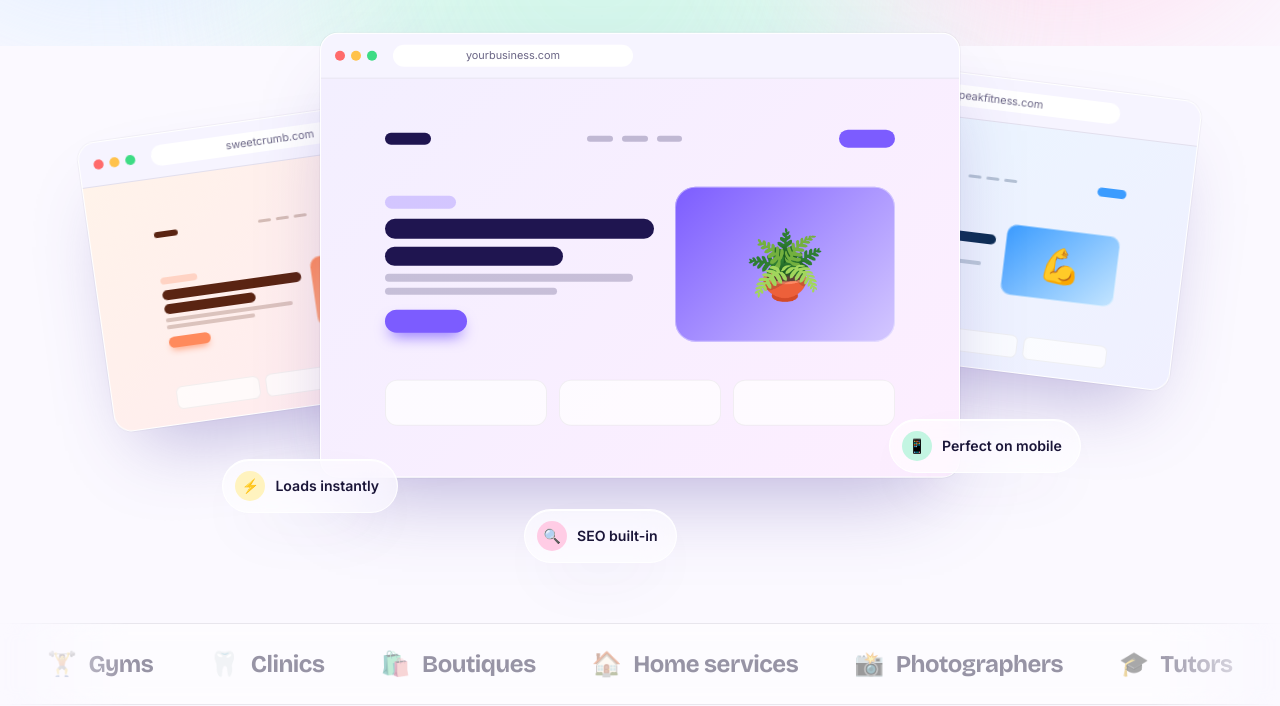
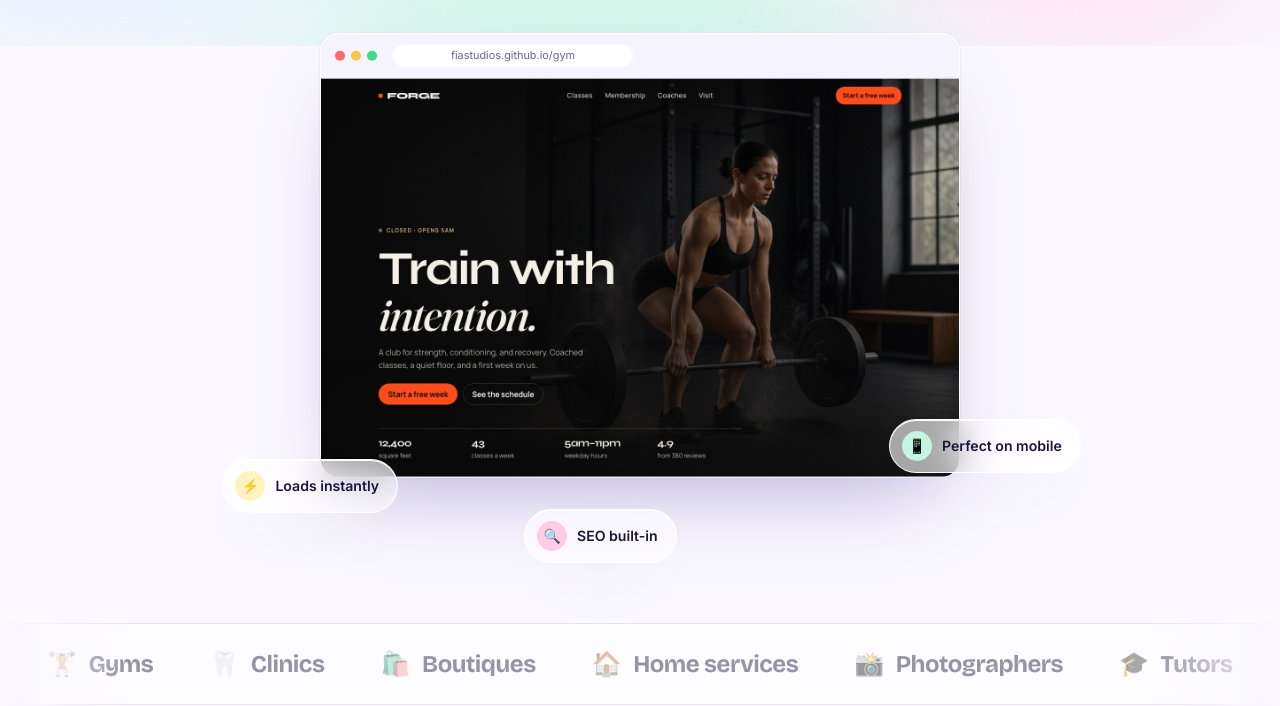
Before and after one commit to fiastudios/fiastudios.github.io, a plain HTML site: page index.html in a window 1280 px wide. Shown: the part 754-1460 px from the top of the page. Drawn offline with nearby package versions, Linux system fonts and the light colour scheme.

Commit message:
Replace placeholder portfolio with the live FORGE gym site.
Co-authored-by: Cursor <cursoragent@cursor.com>

```diff
--- a/index.html
+++ b/index.html
@@ -29,9 +29,7 @@
     <div class="hero-note"><span>Mobile-friendly</span><span>Lightning fast</span><span>You own everything</span></div>
 
     <div class="stage">
-      <div class="px left" data-depth="34"><div class="fl" data-mock="peach|🍰" data-url="sweetcrumb.com"></div></div>
-      <div class="px right" data-depth="40"><div class="fl" data-mock="sky|💪" data-url="peakfitness.com"></div></div>
-      <div class="px main" data-depth="14"><div class="fl" data-mock="lav|🪴" data-url="yourbusiness.com"></div></div>
+      <div class="px main" data-depth="14"><a class="fl" href="https://fiastudios.github.io/gym/" target="_blank" rel="noopener"><div class="browser"><div class="browser-bar"><i></i><i></i><i></i><u>fiastudios.github.io/gym</u></div><img class="shot" src="images/forge.jpg" alt="FORGE athletic club website"></div></a></div>
       <div class="chip glass c1"><em>⚡</em>Loads instantly</div>
       <div class="chip glass c2"><em>📱</em>Perfect on mobile</div>
       <div class="chip glass c3"><em>🔍</em>SEO built-in</div>
--- a/script.js
+++ b/script.js
@@ -10,12 +10,7 @@ const SITE = {
 // Portfolio projects. theme: mint | peach | lav | sky | pink | butter
 // To use a real screenshot, add  image: 'images/my-project.jpg'  (and  url: 'https://...' to link a live demo,  host: 'shown-in-address-bar')
 const PROJECTS = [
-  { name: 'Fresh Bites Café',     cat: 'food',     tag: 'Restaurant',     theme: 'mint',   emoji: '☕', desc: 'Online menu, table reservations and Google Maps in one clean site.' },
-  { name: 'Glow Beauty Studio',   cat: 'services', tag: 'Salon & Beauty', theme: 'pink',   emoji: '💅', desc: 'Elegant service menu with a simple online booking request.' },
-  { name: 'IronCore Gym',         cat: 'health',   tag: 'Fitness',        theme: 'lav',    emoji: '💪', desc: 'Energetic design with class timetable and membership sign-up.' },
-  { name: 'Golden Thread Boutique', cat: 'retail', tag: 'Retail',         theme: 'butter', emoji: '👗', desc: 'Product showcase with WhatsApp ordering built right in.' },
-  { name: 'Smile Works Dental',   cat: 'health',   tag: 'Dental clinic',  theme: 'sky',    emoji: '🦷', desc: 'Calm, trustworthy design with online appointment requests.' },
-  { name: 'BrightHome Cleaning',  cat: 'services', tag: 'Home services',  theme: 'peach',  emoji: '✨', desc: 'Instant quote form that makes it easy to get in touch.' },
+  { name: 'FORGE Athletic', cat: 'health', tag: 'Gym', theme: 'lav', image: 'images/forge.jpg', url: 'https://fiastudios.github.io/gym/', host: 'fiastudios.github.io/gym', desc: 'Memberships, a live class board, coaches, and a free-week booking form.' },
 ];
 /* =================================================================== */
 
@@ -64,7 +59,7 @@ $$('[data-mock]').forEach(el => {
 /* ---------- Portfolio ---------- */
 const bg = { mint: '#d3f7e8', peach: '#ffe3d3', lav: '#e4dbff', sky: '#d3ebff', pink: '#ffd9ec', butter: '#fff3c4' };
 const card = p => {
-  const media = p.image ? browser(`<img src="${p.image}" alt="${p.name} website">`, p.url || '') : browser(mock(p.theme, p.emoji), p.host || p.name.toLowerCase().replace(/[^a-z0-9]+/g, '') + '.com');
+  const media = p.image ? browser(`<img class="shot" src="${p.image}" alt="${p.name} website">`, p.host || '') : browser(mock(p.theme, p.emoji), p.host || p.name.toLowerCase().replace(/[^a-z0-9]+/g, '') + '.com');
   const inner = `<div class="work-media" style="--c-bg:${bg[p.theme]}">${media}</div><div class="work-body"><span class="tg">${p.tag}</span><h3>${p.name}</h3><p>${p.desc}</p></div>`;
   return `<article class="work glass reveal" data-cat="${p.cat}" data-tilt>${p.url ? `<a href="${p.url}" target="_blank" rel="noopener">${inner}</a>` : inner}</article>`;
 };
--- a/styles.css
+++ b/styles.css
@@ -86,7 +86,8 @@ h3 { font-size: 1.3rem; letter-spacing: -.02em; }
 .hero-note span::before { content: "✓ "; color: #16a34a; font-weight: 800; }
 .stage { position: relative; height: 520px; margin-top: 70px; perspective: 1200px; }
 .px { position: absolute; transition: translate .25s linear; }
-.fl { animation: float 7s ease-in-out infinite; }
+.fl { display: block; animation: float 7s ease-in-out infinite; }
+.shot { width: 100%; aspect-ratio: 16 / 10; object-fit: cover; object-position: top center; }
 @keyframes float { 50% { transform: translateY(-16px); } }
 .px.main { left: 50%; top: 0; width: min(640px, 80%); margin-left: calc(min(640px, 80%) / -2); z-index: 3; }
 .px.left { left: 3%; top: 90px; width: 34%; transform: rotate(-8deg); z-index: 2; } .px.left .fl { animation-delay: -2s; }
@@ -161,6 +162,7 @@ h3 { font-size: 1.3rem; letter-spacing: -.02em; }
 .fchip { padding: 11px 22px; border-radius: 999px; border: 1px solid #fff; background: rgba(255,255,255,.6); font: 600 .92rem 'Inter', sans-serif; color: var(--muted); cursor: pointer; transition: all .25s var(--ease); backdrop-filter: blur(8px); }
 .fchip:hover { color: var(--ink); transform: translateY(-2px); } .fchip.active { background: var(--ink); color: #fff; box-shadow: 0 12px 26px -12px rgba(26,21,56,.6); }
 .work-grid { display: grid; grid-template-columns: repeat(3, 1fr); gap: 28px; }
+.work-grid:has(> .work:only-child) { grid-template-columns: minmax(0, 640px); justify-content: center; }
 .work { border-radius: 30px; padding: 14px; transition: transform .4s var(--ease), box-shadow .4s; transform-style: preserve-3d; will-change: transform; }
 .work.hide { display: none; }
 .work-media { border-radius: 22px; padding: 26px 22px 0; position: relative; overflow: hidden; background: var(--c-bg); }
```
Also changed, not shown: work.html (+0 -3 lines), images/forge.jpg (added).
